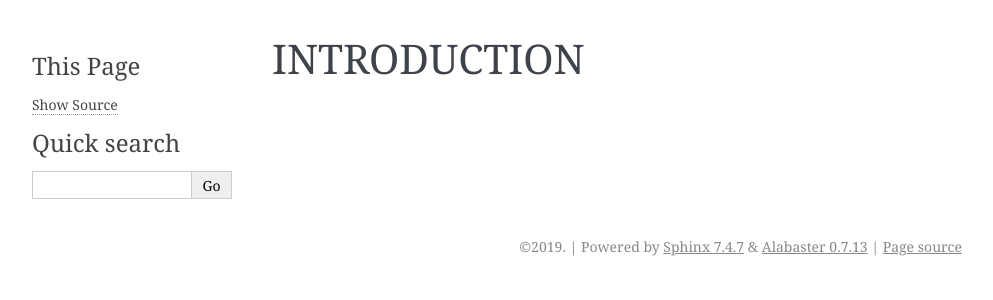
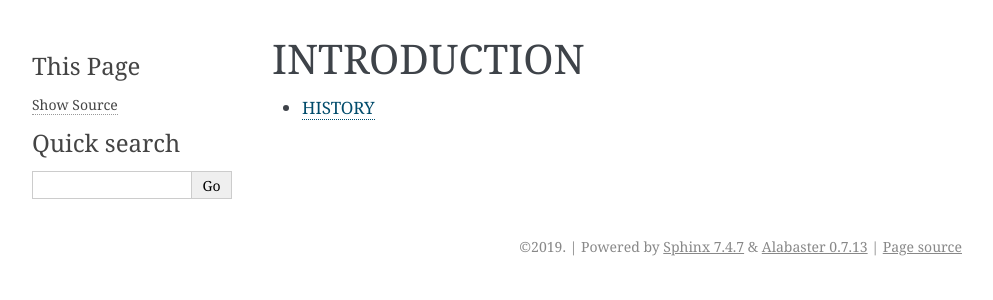
Before and after one commit to bible-technology/scripture-burrito, a Sphinx documentation site: the page built from docs/introduction.rst, in a window 1280 px wide. Shown: the top 300 px of the page, without its empty margins (148-1141 px from the left). Built offline with Sphinx 7.4.7, drawn with Linux system fonts in a browser that asks for light colours.

Commit message:
Nested contents

```diff
--- a/docs/appendices.rst
+++ b/docs/appendices.rst
@@ -1,3 +1,3 @@
-########
-APPENDIX
-########
+##########
+APPENDICES
+##########
--- /dev/null
+++ b/docs/history.rst
@@ -0,0 +1,3 @@
+#######
+HISTORY
+#######
--- a/docs/introduction.rst
+++ b/docs/introduction.rst
@@ -1,3 +1,6 @@
 ############
 INTRODUCTION
 ############
+
+.. toctree::
+   history
```
